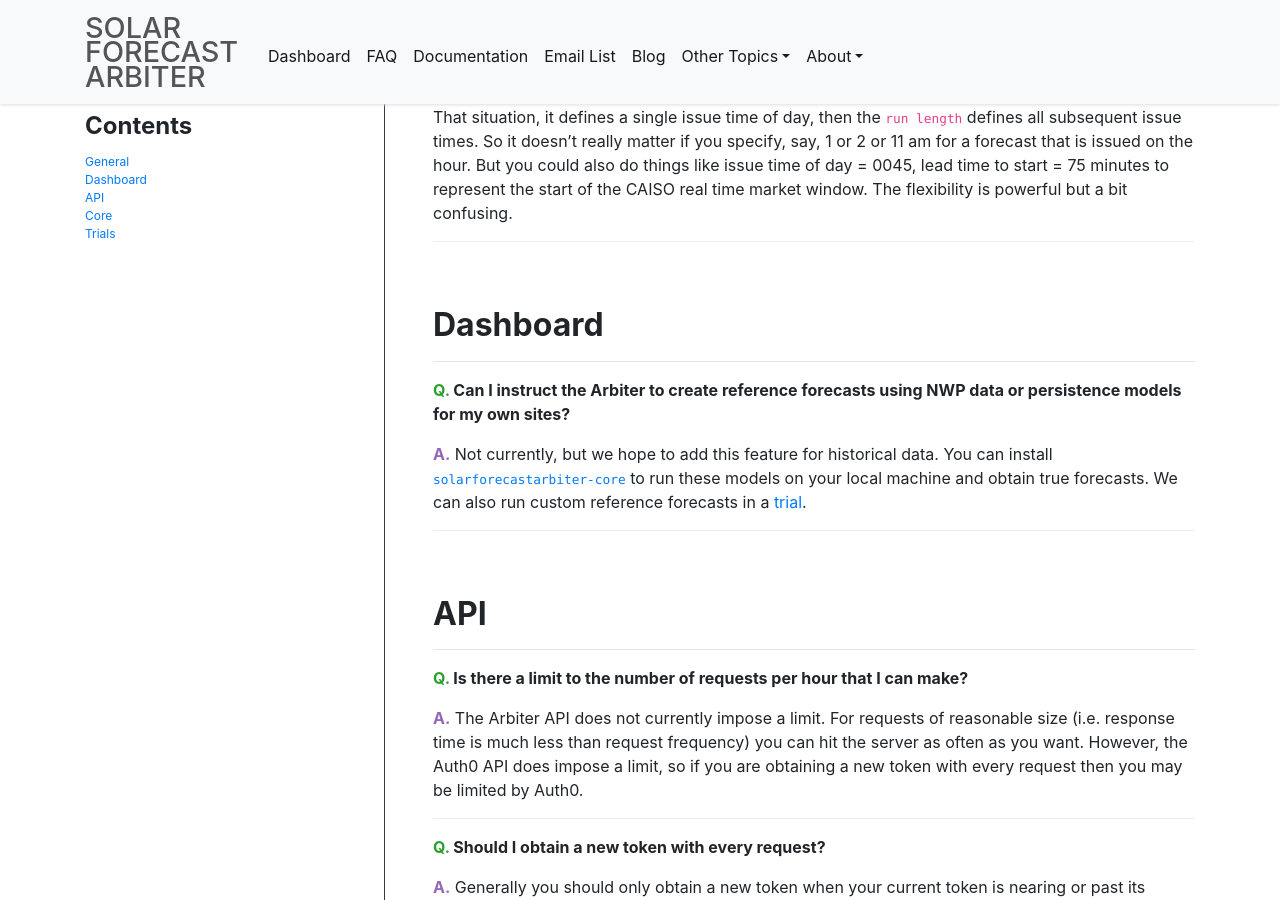
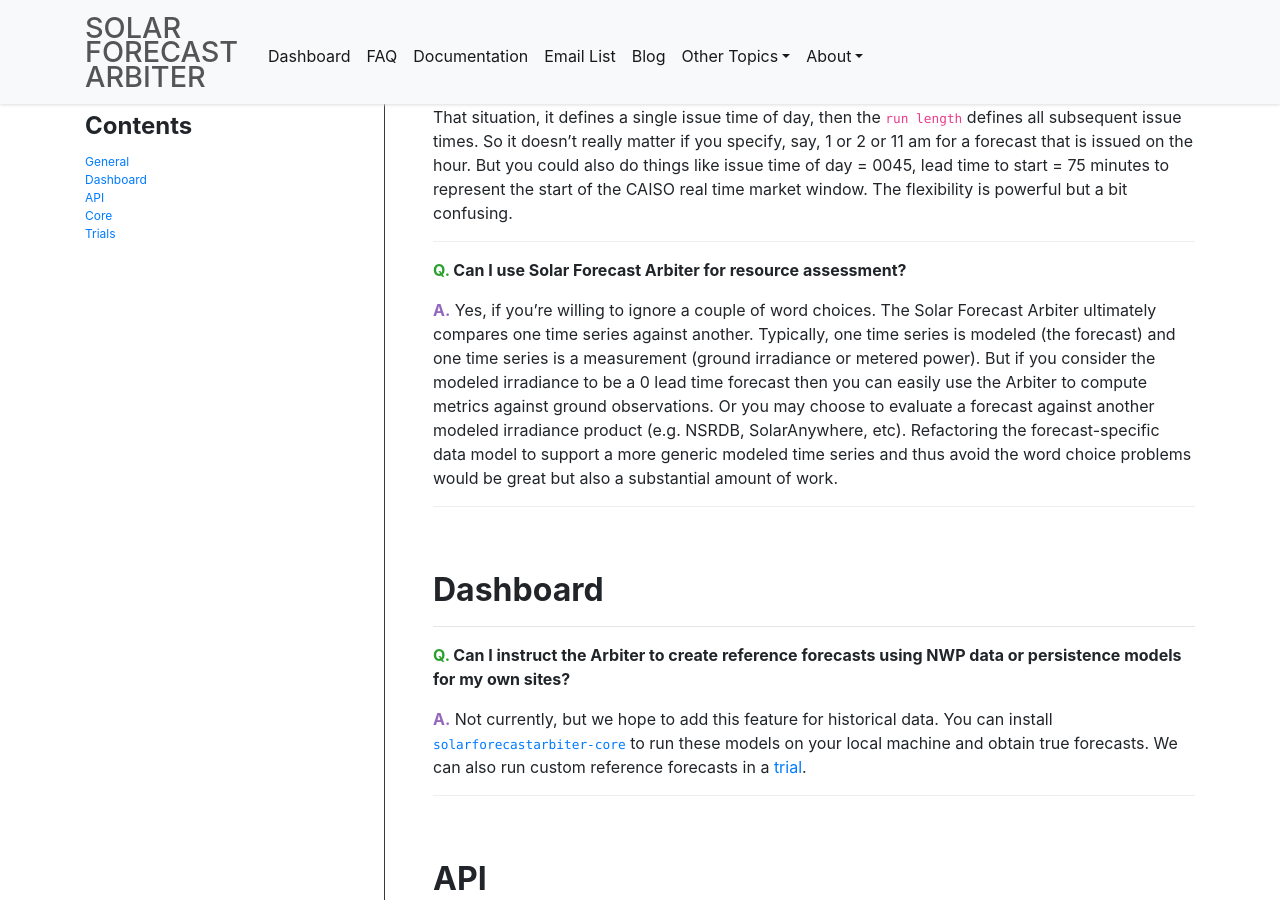
Before and after one commit to SolarArbiter/SolarArbiter.github.io, a Jekyll site: the page built from faq.md, in a window 1280 px wide and 900 px high, scrolled down 834 px. Built offline with Jekyll 4.4.1, drawn with Linux system fonts in a browser that asks for light colours.

Commit message:
resource assessment faq (#200)

```diff
--- a/faq.md
+++ b/faq.md
@@ -53,6 +53,19 @@
   issued on the hour. But you could also do things like issue time of day =
   0045, lead time to start = 75 minutes to represent the start of the CAISO real
   time market window. The flexibility is powerful but a bit confusing.
+
+- Q. Can I use Solar Forecast Arbiter for resource assessment?
+
+  A. Yes, if you're willing to ignore a couple of word choices. The Solar
+  Forecast Arbiter ultimately compares one time series against another.
+  Typically, one time series is modeled (the forecast) and one time series is a
+  measurement (ground irradiance or metered power). But if you consider the
+  modeled irradiance to be a 0 lead time forecast then you can easily use the
+  Arbiter to compute metrics against ground observations. Or you may choose to
+  evaluate a forecast against another modeled irradiance product (e.g. NSRDB,
+  SolarAnywhere, etc). Refactoring the forecast-specific data model to support a
+  more generic modeled time series and thus avoid the word choice problems would
+  be great but also a substantial amount of work.
 
 ## Dashboard
 {: .anchor }
```
